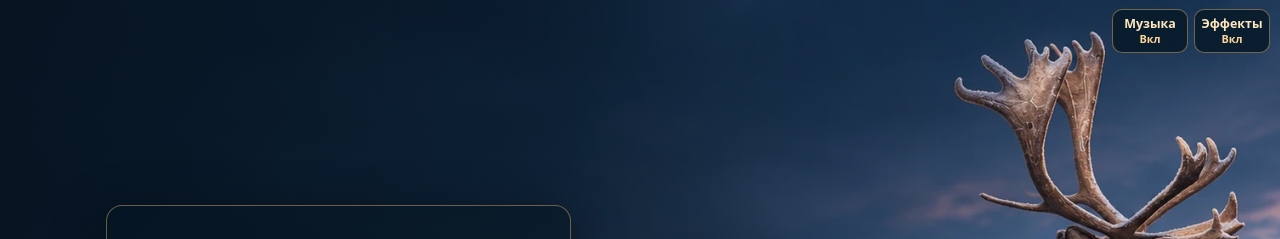
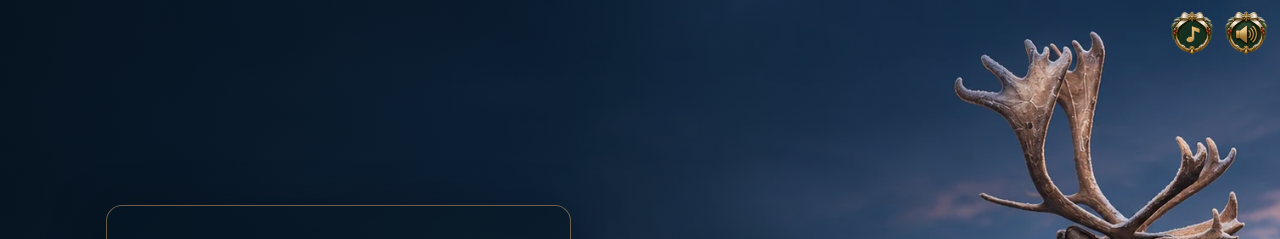
Before and after one commit to djrozzo-glitch/kombucha, a plain HTML site: page index.html in a window 1280 px wide. Shown: the top 239 px of the page. Drawn offline with Linux system fonts and the light colour scheme.

Commit message:
Match Kombucha audio controls to the Christmas pause icon

```diff
--- a/christmas/game.mjs
+++ b/christmas/game.mjs
@@ -45,7 +45,6 @@ function syncMusic() {
 }
 function showAudioSetting(button,enabled) {
   button.setAttribute('aria-pressed',String(enabled));
-  button.firstElementChild.textContent=enabled?'Вкл':'Выкл';
 }
 function fx(name) {
   if(!effectsEnabled) return;
--- a/christmas/style.css
+++ b/christmas/style.css
@@ -23,11 +23,17 @@ button:focus-visible,input:focus-visible { outline:2px solid #ffe2a3; outline-of
 .icon { display:grid; width:48px; height:48px; padding:0; place-items:center; border:0; background:none; }
 .icon img { width:100%; height:100%; }
 #audio-controls,#hud { position:fixed; z-index:1; top:max(9px,env(safe-area-inset-top)); }
-#audio-controls { right:max(10px,env(safe-area-inset-right)); display:flex; gap:6px; }
-.audio-toggle { width:76px; min-height:44px; padding:4px; border:1px solid #d9ac727f; border-radius:10px; background:#081b2be5; color:#ffe6bc; font-size:.78rem; font-weight:700; line-height:1.15; }
-.audio-toggle span { display:block; margin-top:2px; color:#ffd497; font-size:.68rem; }
-.audio-toggle[aria-pressed=false] span { color:#c4ced6; }
-#hud { left:max(10px,env(safe-area-inset-left)); right:calc(max(10px,env(safe-area-inset-right)) + 166px); display:flex; align-items:center; justify-content:space-between; pointer-events:none; }
+main { --hud-icon-size:48px; --hud-icon-gap:6px; }
+#audio-controls { right:max(10px,env(safe-area-inset-right)); display:flex; gap:var(--hud-icon-gap); }
+#audio-controls .icon,#pause { width:var(--hud-icon-size); height:var(--hud-icon-size); }
+.audio-toggle { position:relative; }
+.music-symbol { position:absolute; inset:0; width:100%; height:100%; pointer-events:none; }
+.music-note { filter:drop-shadow(0 2px 2px #09120c); }
+.music-slash,.audio-toggle .effects-off { display:none; }
+.audio-toggle[aria-pressed=false] .music-note { opacity:.52; }
+.audio-toggle[aria-pressed=false] .music-slash,.audio-toggle[aria-pressed=false] .effects-off { display:block; }
+.audio-toggle[aria-pressed=false] .effects-on { display:none; }
+#hud { left:max(10px,env(safe-area-inset-left)); right:calc(max(10px,env(safe-area-inset-right)) + 2 * (var(--hud-icon-size) + var(--hud-icon-gap))); display:flex; align-items:center; justify-content:space-between; pointer-events:none; }
 #screen { padding-top:calc(max(9px,env(safe-area-inset-top)) + 52px); }
 #hud button { pointer-events:auto; }
 #score { display:flex; align-items:center; gap:5px; min-width:82px; padding:4px 13px; border:1px solid #d9ac727f; border-radius:22px; background:#081b2be5; font-weight:800; font-variant-numeric:tabular-nums; }
--- a/index.html
+++ b/index.html
@@ -19,8 +19,30 @@
     <button id="pause" class="icon" aria-label="Пауза"><img src="ui/pause.png" alt=""></button>
   </div>
   <div id="audio-controls" role="group" aria-label="Настройки звука">
-    <button id="music-toggle" class="audio-toggle" type="button" aria-label="Музыка" aria-pressed="true">Музыка <span aria-hidden="true">Вкл</span></button>
-    <button id="effects-toggle" class="audio-toggle" type="button" aria-label="Эффекты" aria-pressed="true">Эффекты <span aria-hidden="true">Вкл</span></button>
+    <button id="music-toggle" class="icon audio-toggle" type="button" aria-label="Музыка" title="Музыка" aria-pressed="true">
+      <img src="ui/pause.png" alt="">
+      <svg class="music-symbol" viewBox="0 0 192 192" aria-hidden="true" focusable="false">
+        <defs>
+          <radialGradient id="music-face">
+            <stop offset=".74" stop-color="#142e20"/>
+            <stop offset=".93" stop-color="#142e20" stop-opacity=".97"/>
+            <stop offset="1" stop-color="#142e20" stop-opacity="0"/>
+          </radialGradient>
+          <linearGradient id="music-gold" x1="0" y1="0" x2=".8" y2="1" gradientUnits="objectBoundingBox">
+            <stop stop-color="#ffebaf"/>
+            <stop offset=".53" stop-color="#d4a55b"/>
+            <stop offset="1" stop-color="#a87935"/>
+          </linearGradient>
+        </defs>
+        <ellipse cx="96" cy="102" rx="46" ry="49" fill="url(#music-face)"/>
+        <path class="music-note" d="M96 119V70l29 10v14l-21-8v33c0 7-8 13-17 13-7 0-12-4-12-9s7-11 14-11c3 0 5 0 7 1z" fill="url(#music-gold)" stroke="#f0cb86" stroke-width="1.6" stroke-linejoin="round"/>
+        <path class="music-slash" d="m68 134 59-62" fill="none" stroke="#f0cb86" stroke-width="7" stroke-linecap="round"/>
+      </svg>
+    </button>
+    <button id="effects-toggle" class="icon audio-toggle" type="button" aria-label="Эффекты" title="Эффекты" aria-pressed="true">
+      <img class="effects-on" src="ui/sound-on.png" alt="">
+      <img class="effects-off" src="ui/sound-off.png" alt="">
+    </button>
   </div>
   <section id="screen" data-view="start" aria-label="Новогодний забег за комбучей">
     <div class="panel" id="start">
```
